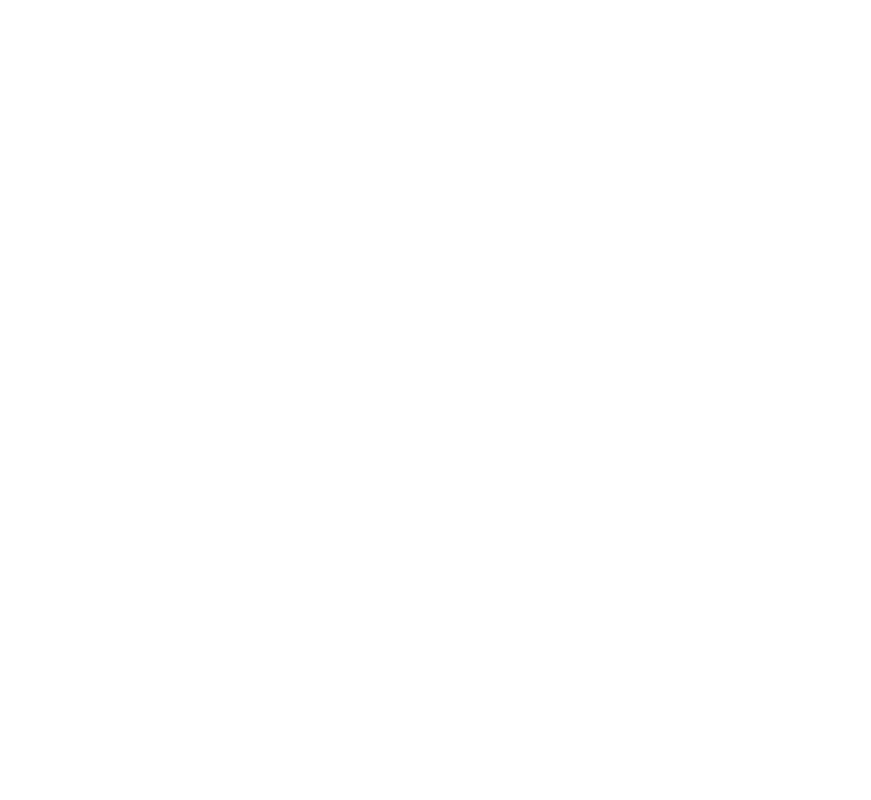
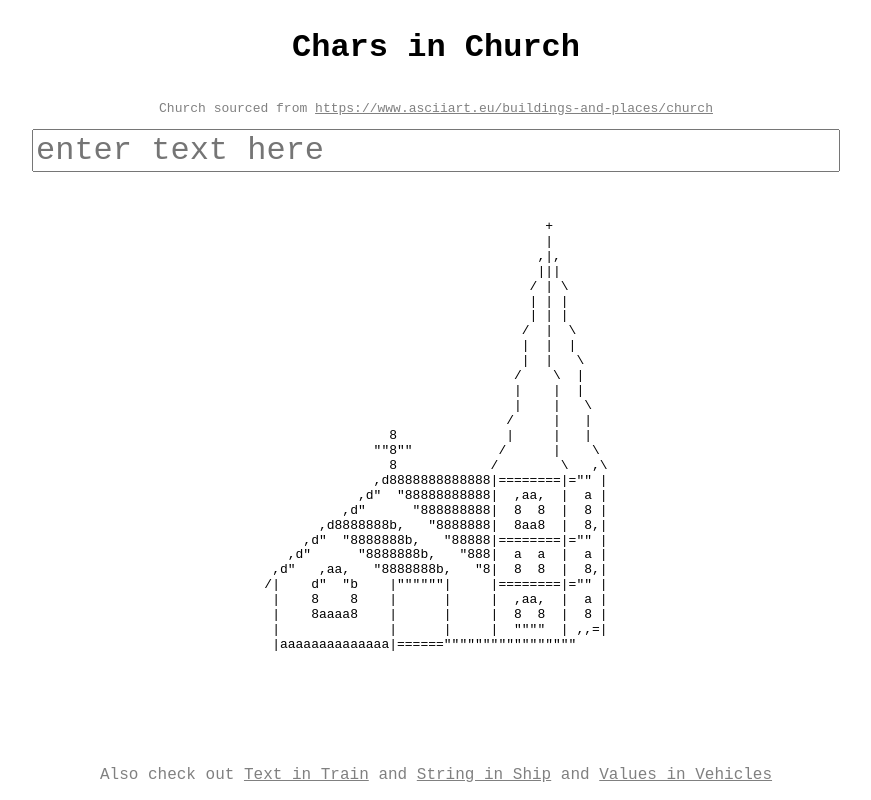
Before and after one commit to EduardBeke/chars-in-church, a React (Vite) app: page / in a window 1280 px wide. Shown: the whole page, without its empty margins (204-1075 px from the left). Built offline with nearby package versions, Linux system fonts and the light colour scheme.

Commit message:
feat: chars in church

```diff
--- a/package.json
+++ b/package.json
@@ -9,12 +9,14 @@
   },
   "dependencies": {
     "react": "^18.0.0",
-    "react-dom": "^18.0.0"
+    "react-dom": "^18.0.0",
+    "react-router-dom": "^6.3.0"
   },
   "devDependencies": {
     "@types/react": "^18.0.0",
     "@types/react-dom": "^18.0.0",
     "@vitejs/plugin-react": "^1.3.0",
+    "prettier": "^2.7.0",
     "typescript": "^4.6.3",
     "vite": "^2.9.9"
   }
--- a/src/App.css
+++ b/src/App.css
@@ -1,42 +1,24 @@
-.App {
-  text-align: center;
+div {
+  align-items: center;
+  display: flex;
+  flex-direction: column;
+}
+h1 {
+  font-size: 32px;
 }
 
-.App-logo {
-  height: 40vmin;
-  pointer-events: none;
+a,
+p {
+  color: grey;
 }
 
-@media (prefers-reduced-motion: no-preference) {
-  .App-logo {
-    animation: App-logo-spin infinite 20s linear;
-  }
+input {
+  font-size: 32px;
+  margin-bottom: 20px;
+  width: 800px;
 }
 
-.App-header {
-  background-color: #282c34;
-  min-height: 100vh;
-  display: flex;
-  flex-direction: column;
-  align-items: center;
-  justify-content: center;
-  font-size: calc(10px + 2vmin);
-  color: white;
+pre {
+  line-height: 1.15;
+  cursor: pointer;
 }
-
-.App-link {
-  color: #61dafb;
-}
-
-@keyframes App-logo-spin {
-  from {
-    transform: rotate(0deg);
-  }
-  to {
-    transform: rotate(360deg);
-  }
-}
-
-button {
-  font-size: calc(10px + 2vmin);
-}
--- a/src/App.tsx
+++ b/src/App.tsx
@@ -1,11 +1,35 @@
-import {useState} from 'react'
-import './App.css'
+import "./App.css";
+import ChurchRenderer from "./ChurchRenderer";
+import React, { useState } from "react";
+import { useLocation } from "react-router-dom";
 
 function App() {
+  const location = useLocation();
+  const url = new URLSearchParams(location.search).get("url");
+  const [text, setText] = useState(url ?? "");
+
+  const onTextChange = (event: React.ChangeEvent<HTMLInputElement>) => {
+    setText(event.target.value);
+  };
+
   return (
-    <div className="App">
+    <div>
+      <h1>Chars in Church</h1>
+      <p>
+        Church sourced from{" "}
+        <a href="https://www.asciiart.eu/buildings-and-places/church">
+          https://www.asciiart.eu/buildings-and-places/church
+        </a>
+      </p>
+      <input
+        type="text"
+        value={text}
+        placeholder="enter text here"
+        onChange={onTextChange}
+      />
+      <ChurchRenderer text={text} />
     </div>
-  )
+  );
 }
 
-export default App
+export default App;
--- /dev/null
+++ b/src/ChurchRenderer.tsx
@@ -0,0 +1,95 @@
+import React from "react";
+
+const church = `
+                                    +
+                                    |
+                                   ,|,
+                                   |||
+                                  /#|#\\
+                                  |#|#|
+                                  |#|#|
+                                 /##|##\\
+                                 |##|##|
+                                 |##|###\\
+                                /####\\##|
+                                |####|##|
+                                |####|###\\
+                               /#####|###|
+                8              |#####|###|
+              ""8""           /######|####\\
+                8            /########\\###,\\
+              ,d8888888888888|========|=""#|
+            ,d"##"88888888888|##,aa,##|##a#|
+          ,d"######"888888888|##8##8##|##8#|
+       ,d8888888b,###"8888888|##8aa8##|##8,|
+     ,d"##"8888888b,###"88888|========|=""#|
+   ,d"######"8888888b,###"888|##a##a##|##a#|
+ ,d"###,aa,###"8888888b,###"8|##8##8##|##8,|
+/|####d"##"b####|""""""|#####|========|=""#|
+#|####8####8####|######|#####|##,aa,##|##a#|
+#|####8aaaa8####|######|#####|##8##8##|##8#|
+#|##############|######|#####|##""""##|#,,=|
+#|aaaaaaaaaaaaaa|======"""""""""""""""""
+`;
+
+interface ChurchRendererProps {
+  text: string;
+}
+
+function isValidURL(url: string) {
+  const res = url.match(
+    /(http(s)?:\/\/.)?(www\.)?[-a-zA-Z0-9@:%._\+~#=]{2,256}\.[a-z]{2,6}\b([-a-zA-Z0-9@:%_\+.~#?&//=]*)/g
+  );
+  return res !== null;
+}
+
+function replaceHashesWithEmptySpace(text: string) {
+  return text.replaceAll("#", " ");
+}
+
+function writeToClipboard(text: string) {
+  const type = "text/html";
+  const blob = new Blob(["<pre>" + text + "</pre>"], { type });
+  const data = [new ClipboardItem({ [type]: blob })];
+  navigator.clipboard.write(data).then();
+}
+
+function getRenderedText(text: string) {
+  let renderedText = church;
+  for (const char of text) {
+    renderedText = renderedText.replace("#", char);
+  }
+  return replaceHashesWithEmptySpace(renderedText);
+}
+
+function getRenderedTextWithLink(text: string) {
+  let renderedText = church;
+  for (const char of text) {
+    renderedText = renderedText.replace(
+      "#",
+      `<a href="` + text + `">${char}</a>`
+    );
+  }
+  return replaceHashesWithEmptySpace(renderedText);
+}
+
+function writeRenderedTextToClipboard(text: string) {
+  let renderedText = "";
+  if (isValidURL(text)) {
+    renderedText = getRenderedTextWithLink(text);
+  } else {
+    renderedText = getRenderedText(text);
+  }
+
+  writeToClipboard(renderedText);
+}
+
+function ChurchRenderer({ text }: ChurchRendererProps) {
+  return (
+    <pre onClick={() => writeRenderedTextToClipboard(text)}>
+      {getRenderedText(text)}
+    </pre>
+  );
+}
+
+export default ChurchRenderer;
--- a/src/index.css
+++ b/src/index.css
@@ -1,13 +1,16 @@
-body {
-  margin: 0;
-  font-family: -apple-system, BlinkMacSystemFont, 'Segoe UI', 'Roboto', 'Oxygen',
-    'Ubuntu', 'Cantarell', 'Fira Sans', 'Droid Sans', 'Helvetica Neue',
-    sans-serif;
-  -webkit-font-smoothing: antialiased;
-  -moz-osx-font-smoothing: grayscale;
+* {
+  font-family: monospace;
 }
 
-code {
-  font-family: source-code-pro, Menlo, Monaco, Consolas, 'Courier New',
-    monospace;
+body {
+  display: block;
+  margin: 8px;
 }
+
+footer {
+  position: fixed;
+  bottom: 0;
+  padding: 16px;
+  font-size: 16px;
+  color: grey;
+}
--- a/src/main.tsx
+++ b/src/main.tsx
@@ -1,10 +1,40 @@
-import React from 'react'
-import ReactDOM from 'react-dom/client'
-import App from './App'
-import './index.css'
+import React from "react";
+import ReactDOM from "react-dom/client";
+import App from "./App";
+import "./index.css";
+import { BrowserRouter } from "react-router-dom";
 
-ReactDOM.createRoot(document.getElementById('root')!).render(
+interface InContribution {
+  title: string;
+  url: string;
+}
+
+const inContributions: InContribution[] = [
+  { title: "Text in Train", url: "https://text-in-train.vercel.app/" },
+  { title: "String in Ship", url: "https://string-in-ships.vercel.app/" },
+  {
+    title: "Values in Vehicles",
+    url: "https://values-in-vehicles.vercel.app/",
+  },
+];
+
+ReactDOM.createRoot(document.getElementById("root")!).render(
   <React.StrictMode>
-    <App />
+    <BrowserRouter>
+      <App />
+      <footer>
+        Also check out{" "}
+        {inContributions.map((url, index) => {
+          return (
+            <React.Fragment key={index}>
+              <a href={url.url} target="_blank" rel="noopener noreferrer">
+                {url.title}
+              </a>
+              {index !== inContributions.length - 1 && " and "}
+            </React.Fragment>
+          );
+        })}
+      </footer>
+    </BrowserRouter>
   </React.StrictMode>
-)
+);
```
Also changed, not shown: 1 other file (tests, documents, lock files or other folders).
